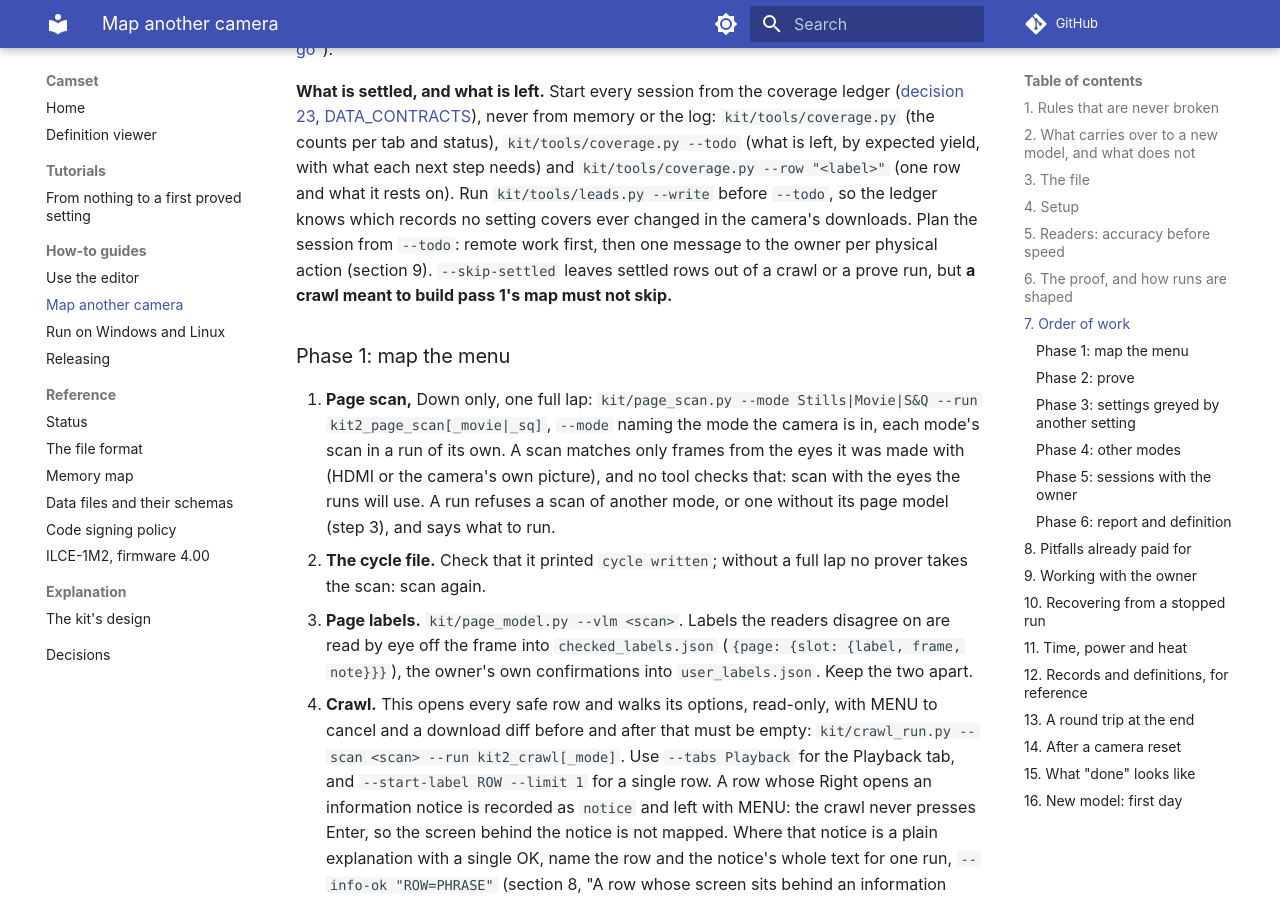
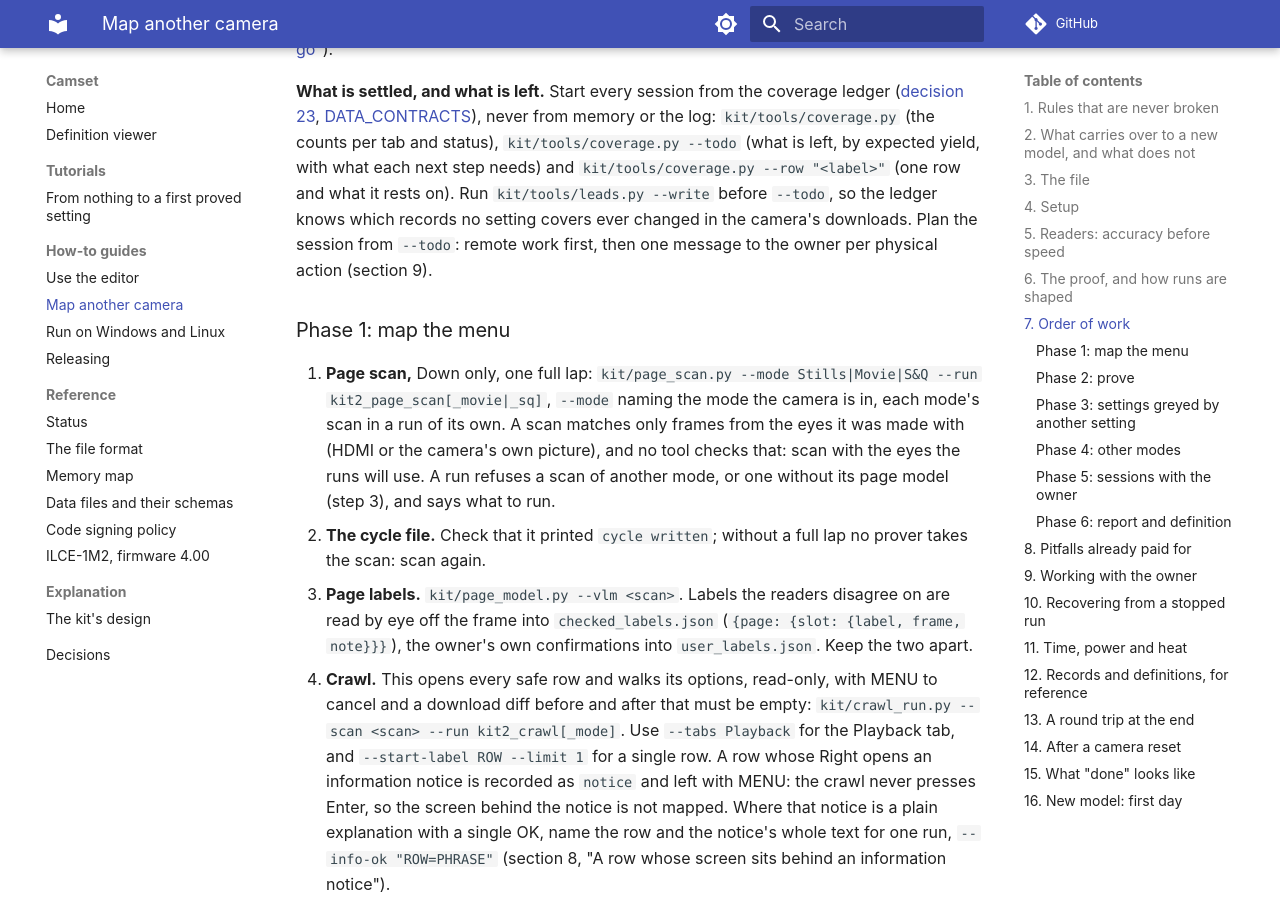
Before and after one commit to camset-dev/camset, an MkDocs documentation site: the page built from docs/REMAPPING_PLAYBOOK.md, in a window 1280 px wide and 900 px high, scrolled down 7191 px. Built offline with MkDocs 1.6.1 and Material for MkDocs 9.7.7, drawn with Linux system fonts in a browser that asks for light colours; comment, search, counter and statistics services are not loaded.

Commit message:
Docs: the pass-1 warning about --skip-settled is left to the tools
pass1_map.py refuses a crawl that skipped settled rows, saying to crawl again without the flag, and crawl_run.py's
--help says the same, so the playbook's and DATA_CONTRACTS' copies go.

Signed-off-by: camset-dev <camset-dev@proton.me>

```diff
--- a/docs/REMAPPING_PLAYBOOK.md
+++ b/docs/REMAPPING_PLAYBOOK.md
@@ -233,8 +233,7 @@ the log: `kit/tools/coverage.py` (the counts per tab and status), `kit/tools/cov
 expected yield, with what each next step needs) and `kit/tools/coverage.py --row "<label>"` (one row and what it rests
 on). Run `kit/tools/leads.py --write` before `--todo`, so the ledger knows which records no setting covers ever changed
 in the camera's downloads. Plan the session from `--todo`: remote work first, then one message to the owner per
-physical action (section 9). `--skip-settled` leaves settled rows out of a crawl or a prove run, but **a crawl meant to
-build pass 1's map must not skip.**
+physical action (section 9).
 
 ### Phase 1: map the menu
 
```
Also changed, not shown: docs/DATA_CONTRACTS.md (+1 -2 lines).
